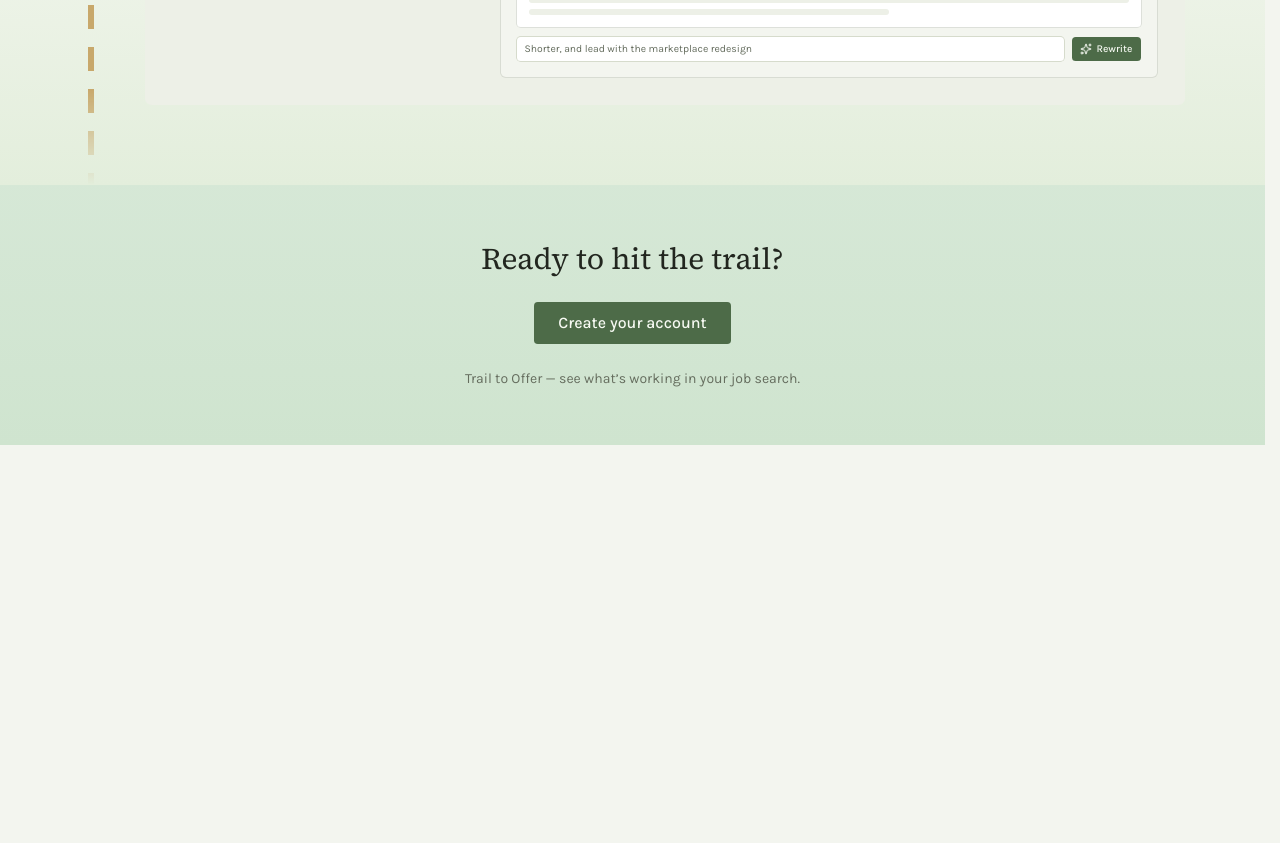
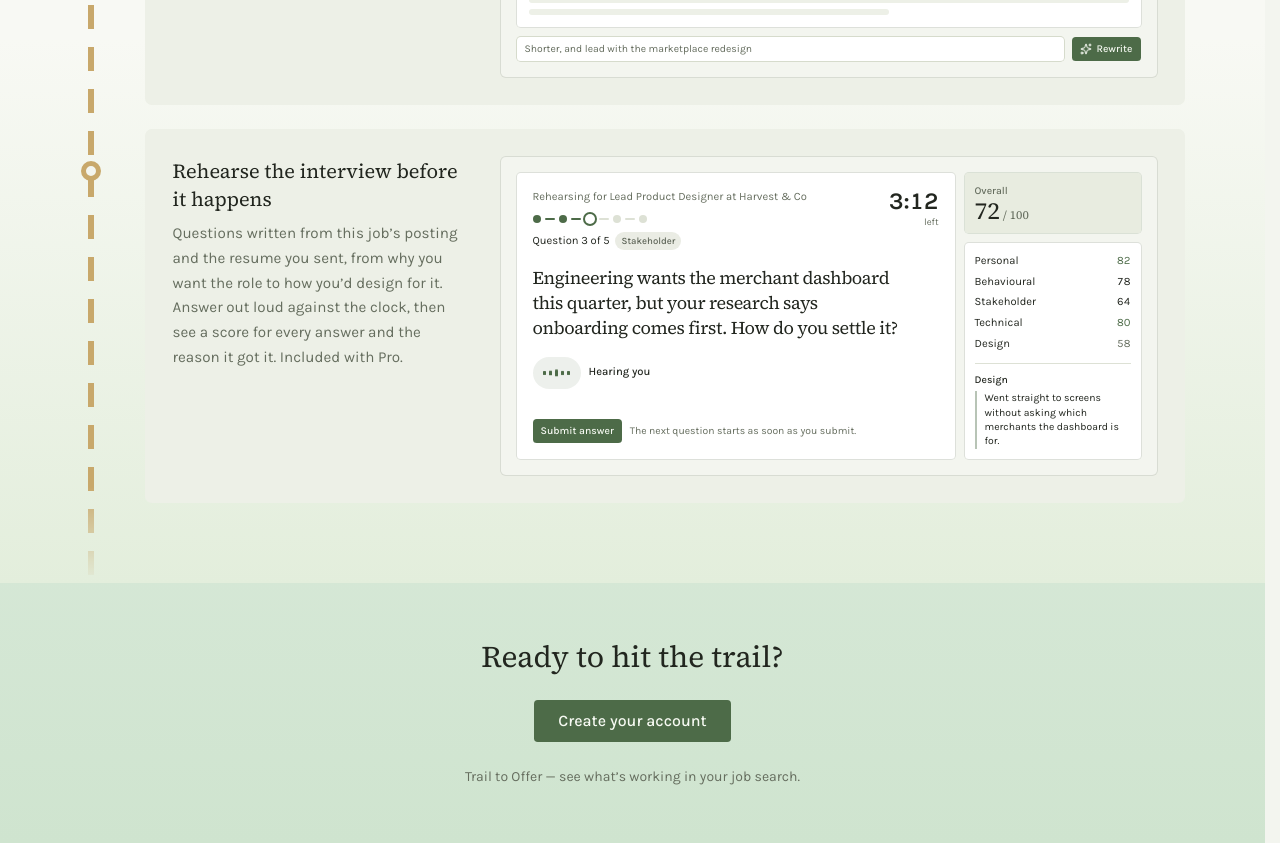
Before and after one commit to craigblunden/trailhead, a Next.js app: page / in a window 1280 px wide. Shown: the part 2180-3023 px from the top of the page. Before the commit the page ends 2625 px from the top, so only its background shows below. Built offline with nearby package versions, Linux system fonts and the light colour scheme.

Commit message:
update homepage

```diff
--- a/src/components/interview/soundwave.tsx
+++ b/src/components/interview/soundwave.tsx
@@ -17,10 +17,10 @@ import { cn } from "@/lib/utils";
 export type MicState = "off" | "listening" | "hearing";
 
 /** Each bar's share of the reach: highest in the middle, so the peak reads as a wave. */
-const SHAPE = [0.45, 0.75, 1, 0.7, 0.5];
+export const SOUNDWAVE_SHAPE = [0.45, 0.75, 1, 0.7, 0.5];
 
 /** Staggered so the bars ripple outward rather than pulse as one. */
-const DELAY_MS = [120, 60, 0, 90, 150];
+export const SOUNDWAVE_DELAY_MS = [120, 60, 0, 90, 150];
 
 const WORDS: Record<MicState, string> = {
   off: "Microphone off",
@@ -38,10 +38,10 @@ export function Soundwave({ state, className }: { state: MicState; className?: s
           state === "off" ? "bg-muted" : "bg-primary/10",
         )}
       >
-        {SHAPE.map((shape, index) => (
+        {SOUNDWAVE_SHAPE.map((shape, index) => (
           <span
             key={index}
-            style={{ "--shape": shape, animationDelay: `${DELAY_MS[index]}ms` } as React.CSSProperties}
+            style={{ "--shape": shape, animationDelay: `${SOUNDWAVE_DELAY_MS[index]}ms` } as React.CSSProperties}
             className={cn(
               "soundwave-bar block h-7 w-1 rounded-full",
               state === "off" ? "bg-muted-foreground/50" : "bg-primary",
--- a/src/components/landing/everything-you-need.tsx
+++ b/src/components/landing/everything-you-need.tsx
@@ -5,7 +5,18 @@ import {
   SectionTrail,
   TrailMarker,
 } from "@/components/landing/section-trail";
+import {
+  SOUNDWAVE_DELAY_MS,
+  SOUNDWAVE_SHAPE,
+} from "@/components/interview/soundwave";
 import { MetaChip } from "@/components/meta-chip";
+import {
+  CATEGORY_LABEL,
+  SCORE_BAND_CLASS,
+  SCORE_MAX,
+  scoreBand,
+  type Category,
+} from "@/lib/interview";
 import {
   ACTIVE_STAGES,
   STAGE_META,
@@ -288,6 +299,168 @@ function MiniCoverLetter() {
   );
 }
 
+/* ---------- Miniature: the Interview Simulator ---------- */
+
+/**
+ * A five-minute Attempt against the same sample job, one of each Category. The run is paused on
+ * question three; the Scorecard beside it is where the same Attempt ends up.
+ */
+const sampleAnswers: { category: Category; score: number }[] = [
+  { category: "personal", score: 82 },
+  { category: "behavioural", score: 78 },
+  { category: "stakeholder", score: 64 },
+  { category: "technical", score: 80 },
+  { category: "design", score: 58 },
+];
+
+const sampleOverall = Math.round(
+  sampleAnswers.reduce((sum, answer) => sum + answer.score, 0) /
+    sampleAnswers.length,
+);
+
+const currentQuestion = 2;
+
+/** The run and its Scorecard in small: one question on stage against the clock, then the marks and why. */
+function MiniInterview() {
+  const job = detailJob;
+  return (
+    <div
+      aria-hidden="true"
+      className="grid grid-cols-[minmax(0,1fr)] gap-2.5 rounded-lg bg-background p-3 ring-1 ring-foreground/10 sm:grid-cols-[minmax(0,1fr)_11rem] sm:p-4"
+    >
+      <div className="flex flex-col rounded-md bg-card p-3 ring-1 ring-foreground/10 sm:p-4">
+        <div className="flex items-start justify-between gap-3">
+          <div className="min-w-0 space-y-2">
+            <p className="truncate text-[0.7rem] text-muted-foreground">
+              Rehearsing for {job.role} at {job.company}
+            </p>
+            {/* The question trail, as it sits above every question. */}
+            <ol className="flex items-center gap-1">
+              {sampleAnswers.map((answer, index) => (
+                <li key={answer.category} className="flex items-center gap-1">
+                  {index > 0 && (
+                    <span
+                      className={cn(
+                        "h-0.5 w-2.5 rounded",
+                        index <= currentQuestion ? "bg-primary" : "bg-border",
+                      )}
+                    />
+                  )}
+                  <span
+                    className={cn(
+                      "block rounded-full",
+                      index < currentQuestion && "size-2 bg-primary",
+                      index === currentQuestion &&
+                        "size-2.5 bg-card ring-2 ring-primary",
+                      index > currentQuestion && "size-2 bg-border",
+                    )}
+                  />
+                </li>
+              ))}
+            </ol>
+            <p className="flex items-center gap-1.5 text-[0.7rem]">
+              Question {currentQuestion + 1} of {sampleAnswers.length}
+              <span className="rounded-full bg-chip px-1.5 py-0.5 text-[0.6rem] font-medium text-chip-foreground">
+                {CATEGORY_LABEL[sampleAnswers[currentQuestion].category]}
+              </span>
+            </p>
+          </div>
+          <p className="shrink-0 text-right tabular-nums">
+            <span className="block text-2xl leading-none font-semibold">
+              3:12
+            </span>
+            <span className="mt-0.5 block text-[0.6rem] text-muted-foreground">
+              left
+            </span>
+          </p>
+        </div>
+
+        <p className="mt-4 font-heading text-base leading-snug tracking-tight text-balance sm:text-lg">
+          Engineering wants the merchant dashboard this quarter, but your
+          research says onboarding comes first. How do you settle it?
+        </p>
+
+        {/* The soundwave, hearing an answer. The one moving thing on the page;
+            it stands still under reduced motion (globals.css). */}
+        <div
+          data-mic="hearing"
+          className="mt-4 flex items-center gap-2"
+        >
+          <span className="flex h-8 w-12 shrink-0 items-center justify-center gap-[3px] rounded-full bg-primary/10">
+            {SOUNDWAVE_SHAPE.map((shape, index) => (
+              <span
+                key={index}
+                style={
+                  {
+                    "--shape": shape,
+                    animationDelay: `${SOUNDWAVE_DELAY_MS[index]}ms`,
+                  } as React.CSSProperties
+                }
+                className="soundwave-bar block h-5 w-[3px] rounded-full bg-primary"
+              />
+            ))}
+          </span>
+          <span className="text-[0.7rem] font-medium">Hearing you</span>
+        </div>
+
+        <div className="mt-4 flex flex-wrap items-center gap-2 sm:mt-auto sm:pt-4">
+          <MiniButton>Submit answer</MiniButton>
+          <span className="text-[0.65rem] text-muted-foreground">
+            The next question starts as soon as you submit.
+          </span>
+        </div>
+      </div>
+
+      <div className="space-y-2.5">
+        <div className="rounded-md bg-accent/70 p-2.5 ring-1 ring-primary/15">
+          <p className="text-[0.65rem] font-medium text-muted-foreground">
+            Overall
+          </p>
+          <p
+            className={cn(
+              "font-heading text-2xl leading-tight tabular-nums",
+              SCORE_BAND_CLASS[scoreBand(sampleOverall)],
+            )}
+          >
+            {sampleOverall}
+            <span className="text-xs text-muted-foreground">
+              {" "}
+              / {SCORE_MAX}
+            </span>
+          </p>
+        </div>
+        <div className="rounded-md bg-card p-2.5 ring-1 ring-foreground/10">
+          <ul className="space-y-1">
+            {sampleAnswers.map(({ category, score }) => (
+              <li
+                key={category}
+                className="flex items-baseline justify-between gap-2 text-[0.7rem]"
+              >
+                <span>{CATEGORY_LABEL[category]}</span>
+                <span
+                  className={cn(
+                    "tabular-nums",
+                    SCORE_BAND_CLASS[scoreBand(score)],
+                  )}
+                >
+                  {score}
+                </span>
+              </li>
+            ))}
+          </ul>
+          <p className="mt-2.5 border-t border-border pt-2 text-[0.65rem] font-medium">
+            {CATEGORY_LABEL.design}
+          </p>
+          <p className="mt-1 border-l-2 border-primary/40 pl-2 text-[0.65rem] leading-snug">
+            Went straight to screens without asking which merchants the
+            dashboard is for.
+          </p>
+        </div>
+      </div>
+    </div>
+  );
+}
+
 /* ---------- Section ---------- */
 
 type FeatureProps = {
@@ -373,6 +546,17 @@ export const EveryThingYouNeed = () => {
             it, tell {BRAND_NAME} what should change, and it rewrites from your
             feedback.
           </Feature>
+
+          <Feature
+            id="feature-interview"
+            heading="Rehearse the interview before it happens"
+            preview={<MiniInterview />}
+          >
+            Questions written from this job&rsquo;s posting and the resume you
+            sent, from why you want the role to how you&rsquo;d design for it.
+            Answer out loud against the clock, then see a score for every
+            answer and the reason it got it. Included with Pro.
+          </Feature>
         </ol>
       </div>
     </section>
```
